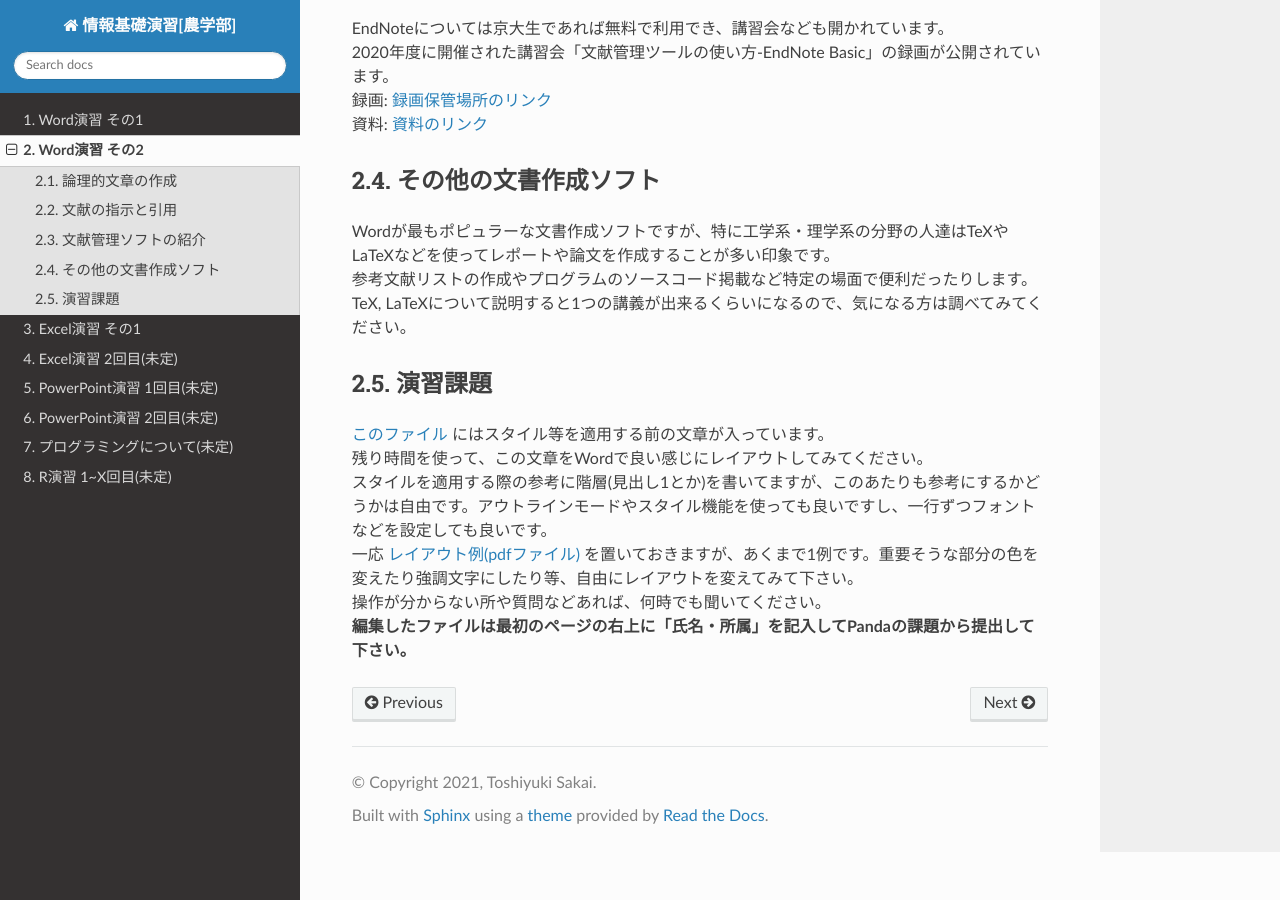
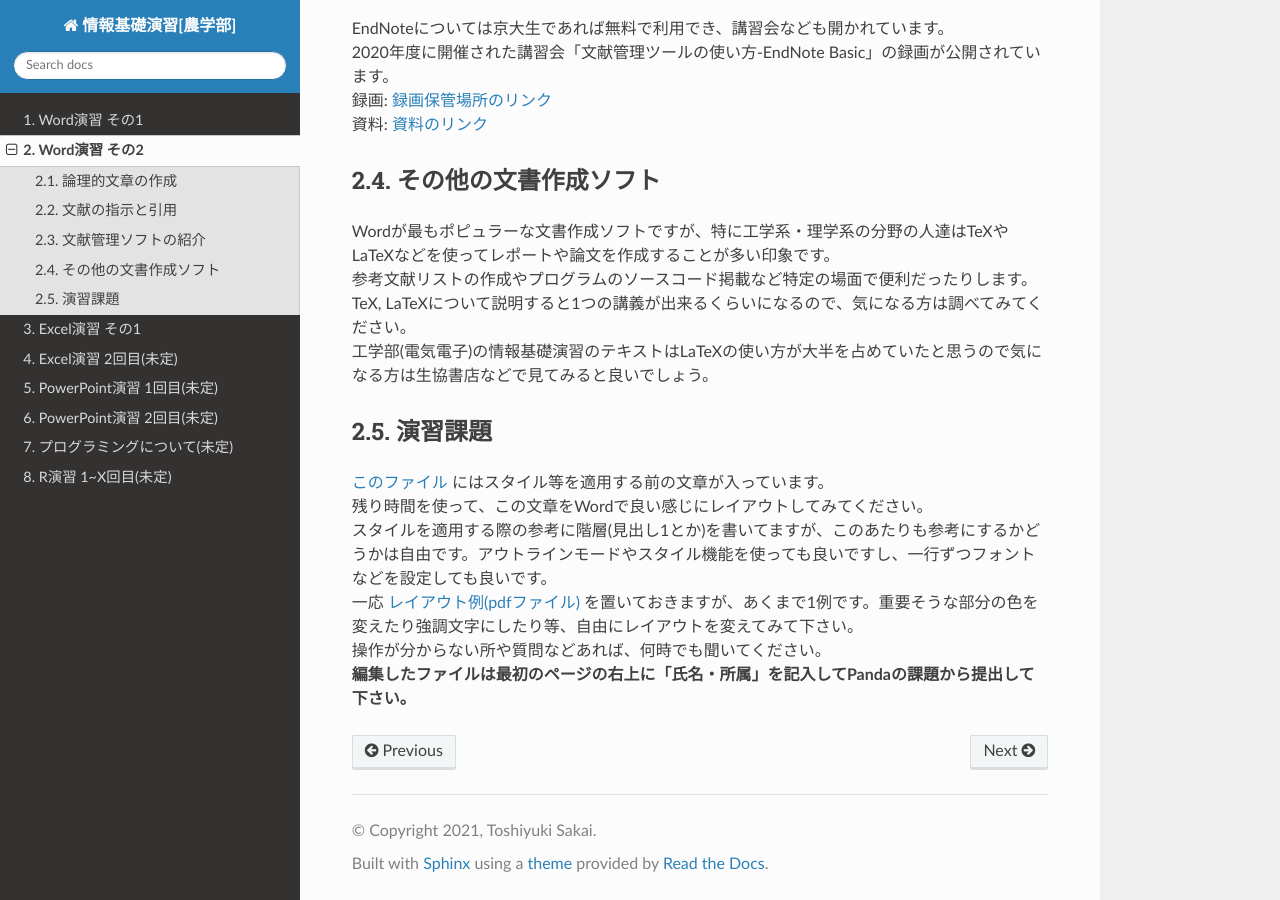
Before and after one commit to slt666666/informatics_agri_1st, a Sphinx documentation site: the page built from source/word_2.rst, in a window 1280 px wide and 900 px high, scrolled down 3606 px. Built offline with Sphinx 7.4.7 and the Read the Docs theme 2.0.0, drawn with Linux system fonts in a browser that asks for light colours.

Commit message:
fixed sentence

```diff
--- a/source/word_2.rst
+++ b/source/word_2.rst
@@ -78,6 +78,7 @@ ZoteroやMendeley, EndNoteなどが有名です。有料のものだとPaperpile
 | Wordが最もポピュラーな文書作成ソフトですが、特に工学系・理学系の分野の人達はTeXやLaTeXなどを使ってレポートや論文を作成することが多い印象です。
 | 参考文献リストの作成やプログラムのソースコード掲載など特定の場面で便利だったりします。
 | TeX, LaTeXについて説明すると1つの講義が出来るくらいになるので、気になる方は調べてみてください。
+| 工学部(電気電子)の情報基礎演習のテキストはLaTeXの使い方が大半を占めていたと思うので気になる方は生協書店などで見てみると良いでしょう。
 
 演習課題
 ^^^^^^^^^^^^^^^^^^^^^^
```
